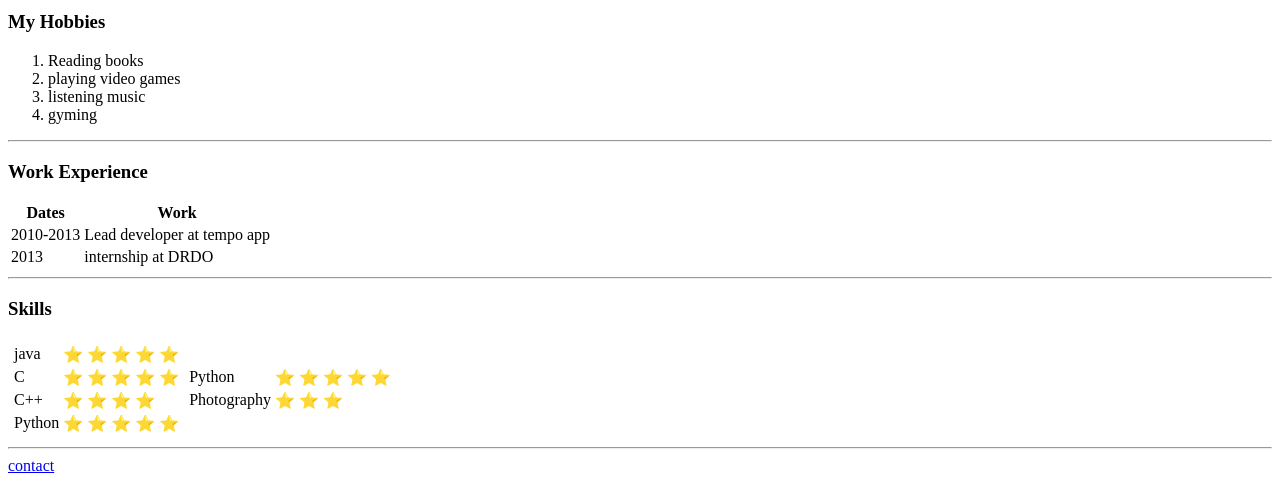
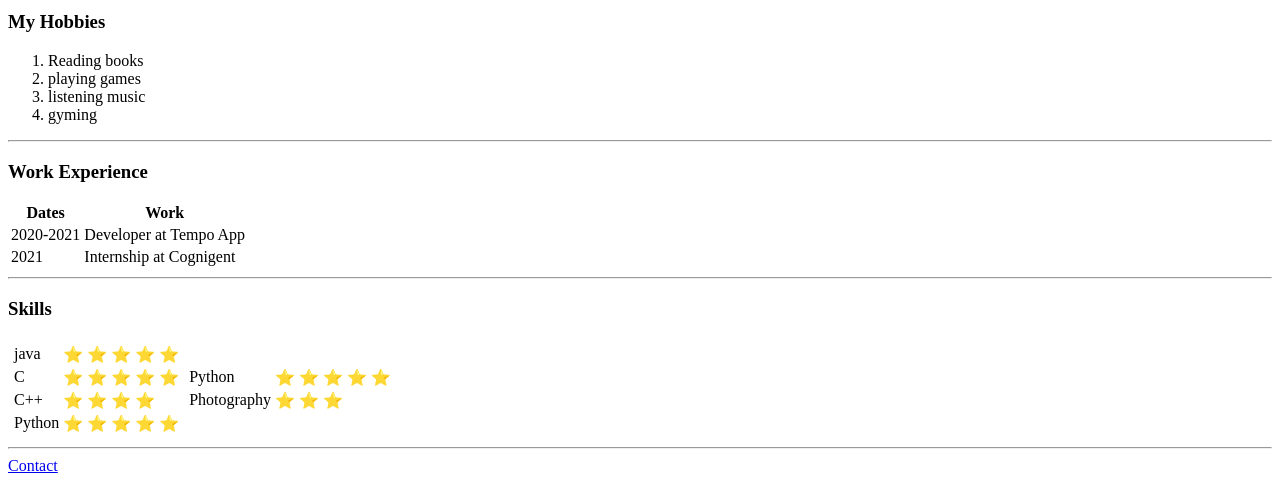
Before and after one commit to AlreadyTaken9/WebDevelopment, a plain HTML site: page index.html in a window 1280 px wide. Shown: the part 585-1065 px from the top of the page. Drawn offline with Linux system fonts and the light colour scheme.

Commit message:
changes in hobbies

```diff
--- a/index.html
+++ b/index.html
@@ -37,7 +37,7 @@
     <h3>My Hobbies</h3>
     <ol>
       <li>Reading books</li>
-      <li>playing video games</li>
+      <li>playing games</li>
       <li>listening music</li>
       <li>gyming</li>
     </ol>
@@ -52,12 +52,12 @@
       </thead>
       <tbody>
         <tr>
-          <td>2010-2013</td>
-          <td>Lead developer at tempo app</td>
+          <td>2020-2021</td>
+          <td>Developer at Tempo App</td>
         </tr>
         <tr>
-          <td>2013</td>
-          <td>internship at DRDO</td>
+          <td>2021</td>
+          <td>Internship at Cognigent</td>
         </tr>
       </tbody>
       <tfoot></tfoot>
@@ -102,6 +102,6 @@
       </tr>
     </table>
     <hr>
-    <a href="contact.html">contact</a>
+    <a href="contact.html">Contact</a>
   </body>
 </html>
```
